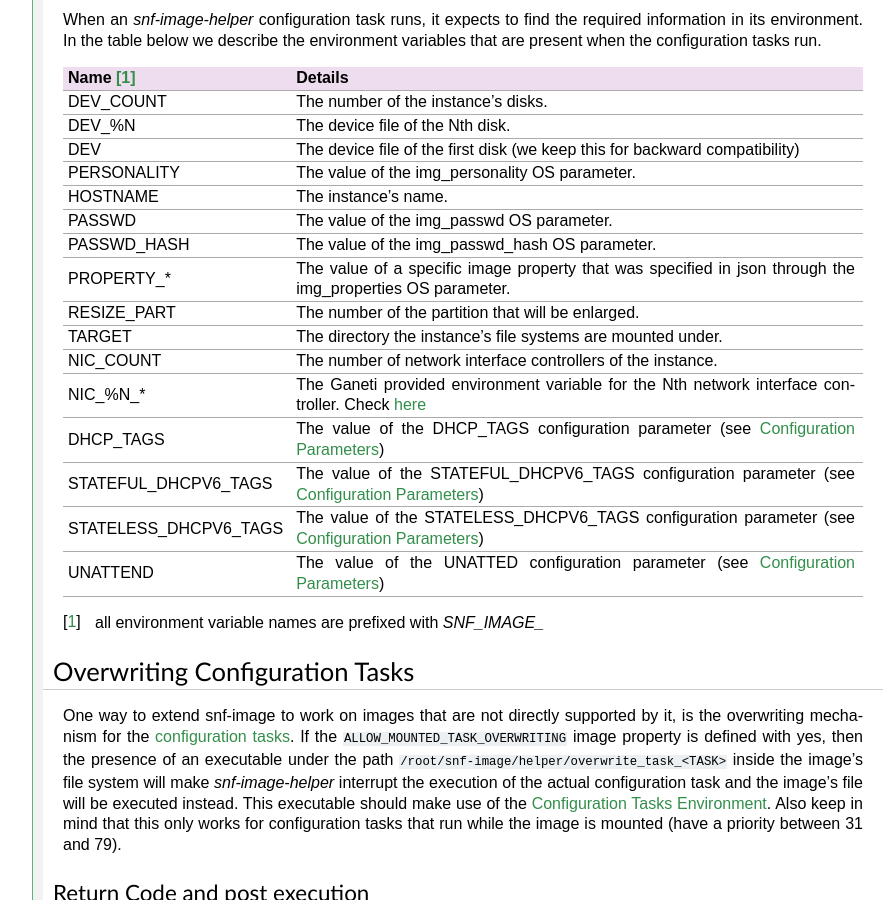
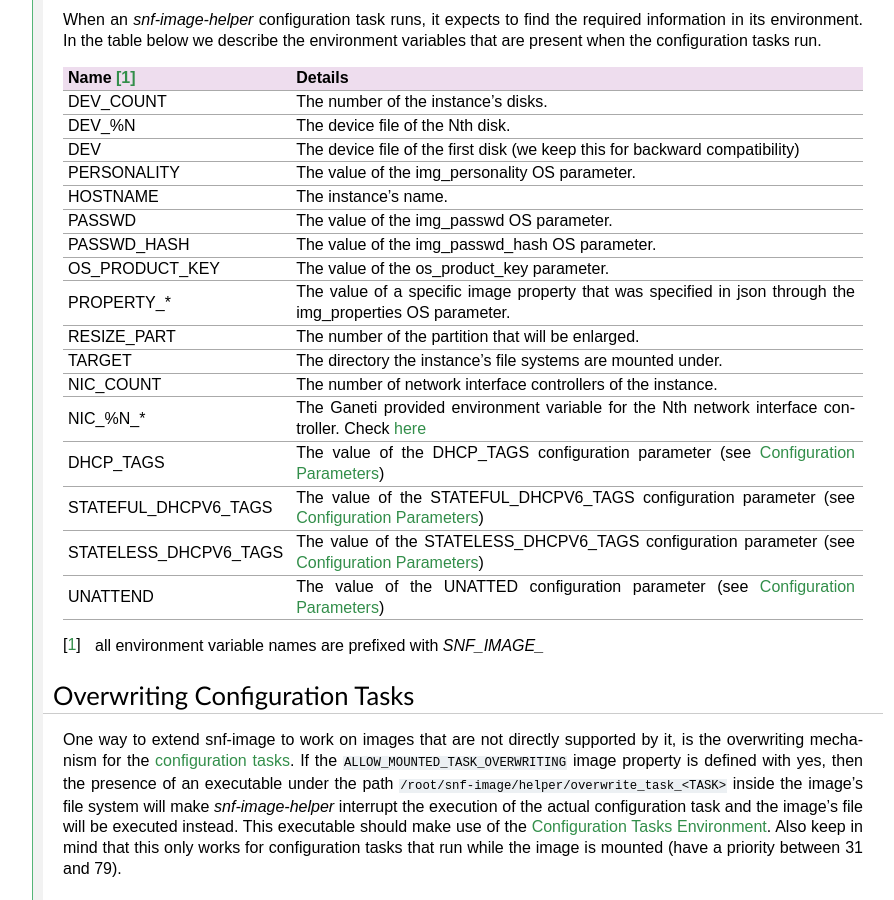
Before and after one commit to grnet/snf-image, a Sphinx documentation site: the page built from docs/advanced.rst, in a window 1280 px wide and 900 px high, scrolled down 3625 px. Shown: the whole window, without its empty margins (187-1081 px from the left). Built offline with Sphinx 7.4.7, drawn with Linux system fonts in a browser that asks for light colours.

Commit message:
Add new os_product_key parameter
This can be used to license a Windows deployment

```diff
--- a/docs/advanced.rst
+++ b/docs/advanced.rst
@@ -242,6 +242,8 @@
 +---------------------+-------------------------------------------------------+
 |PASSWD_HASH          |The value of the img_passwd_hash OS parameter.         |
 +---------------------+-------------------------------------------------------+
+|OS_PRODUCT_KEY       |The value of the os_product_key parameter.             |
++---------------------+-------------------------------------------------------+
 |PROPERTY_*           |The value of a specific image property that was        |
 |                     |specified in json through the img_properties OS        |
 |                     |parameter.                                             |
```
Also changed, not shown: 7 other files.
